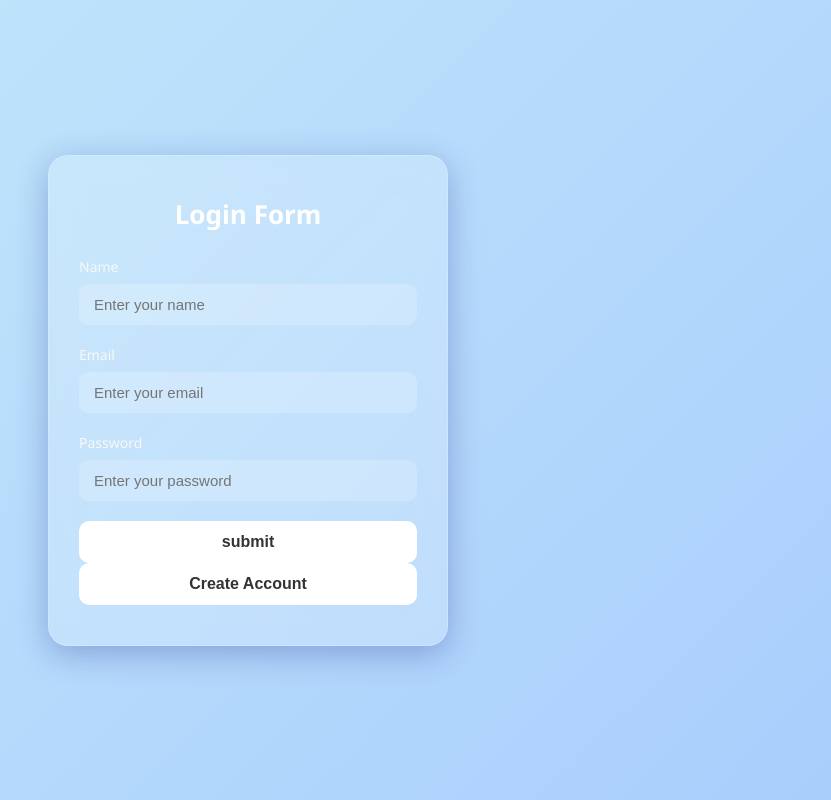
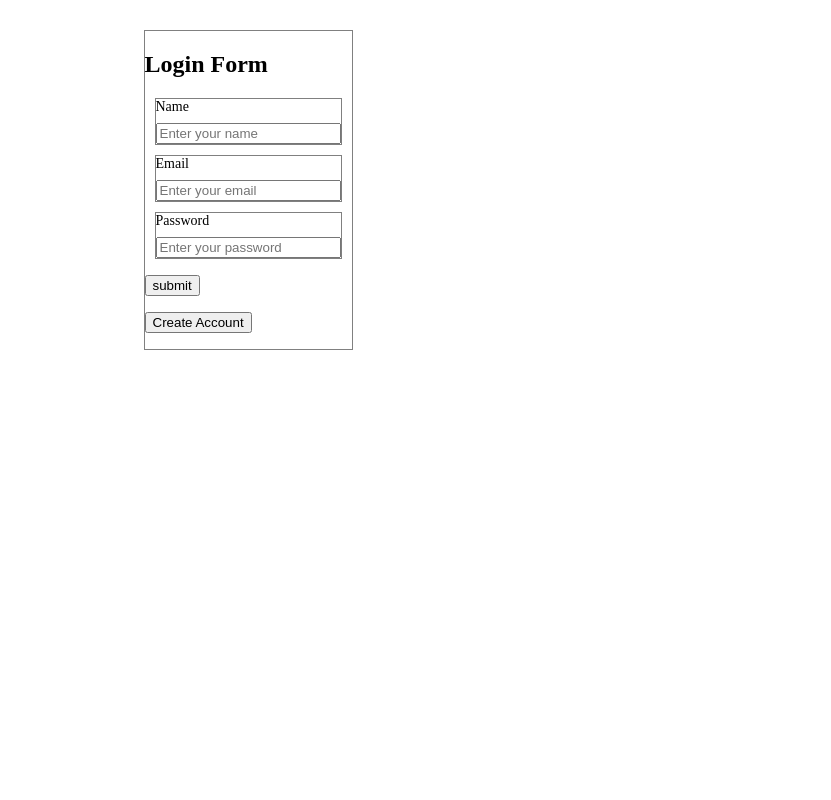
Before and after one commit to KandulaHemasri/KandulaHemasri.github.io, a plain HTML site: page p1/index.html in a window 1280 px wide. Shown: the whole page, without its empty margins (392-1223 px from the left). Drawn offline with Linux system fonts and the light colour scheme.

Commit message:
Update style.css

```diff
--- a/p1/style.css
+++ b/p1/style.css
@@ -1,52 +1,19 @@
-/* Reset */
-* {
-  margin: 0;
-  padding: 0;
-  box-sizing: border-box;
+.container{
+    display: flex;
+    justify-content: center;
+    border: 2px;
+    margin: 20px;
+
 }
 
-/* Body with animated gradient background */
-body {
-  font-family: 'Segoe UI', Tahoma, Geneva, Verdana, sans-serif;
-  height: 100vh;
-  display: flex;
-  justify-content: center;
-  align-items: center;
-  background: linear-gradient(-45deg, #ffecd2, #fcb69f, #a1c4fd, #c2e9fb);
-  background-size: 400% 400%;
-  animation: gradient 15s ease infinite;
+.container div{
+    align-items: center;
+    border: 1px solid gray;
+    margin: 10px;
 }
 
-/* @keyframes gradient {
-  0% { background-position: 0% 50%; }
-  50% { background-position: 100% 50%; }
-  100% { background-position: 0% 50%; }
-} */
 
-/* Glass-like card container */
-.container {
-  backdrop-filter: blur(15px);
-  background: rgba(255, 255, 255, 0.2);
-  border-radius: 20px;
-  box-shadow: 0 8px 32px rgba(31, 38, 135, 0.3);
-  padding: 40px 30px;
-  width: 100%;
-  max-width: 400px;
-  color: #fff;
-  border: 1px solid rgba(255, 255, 255, 0.2);
-}
-
-/* Title */
-h2 {
-  text-align: center;
-  margin-bottom: 25px;
-  font-size: 26px;
-  font-weight: 700;
-  color: #fff;
-}
-
-/* Form Fields */
-.form-group {
+form-group {
   margin-bottom: 20px;
 }
 
@@ -54,77 +21,6 @@ label {
   font-size: 14px;
   display: block;
   margin-bottom: 8px;
-  color: #f8f8f8;
+  color: black;
   font-weight: 500;
 }
-
-input {
-  width: 100%;
-  padding: 12px 15px;
-  font-size: 15px;
-  border: none;
-  border-radius: 10px;
-  background: rgba(255, 255, 255, 0.2);
-  color: #fff;
-  /* transition: background 0.3s, box-shadow 0.3s; */
-}
-
-input:focus {
-  outline: none;
-  background: rgba(255, 255, 255, 0.3);
-  box-shadow: 0 0 5px #fff;
-}
-
-/* Button */
-button {
-  width: 100%;
-  padding: 12px;
-  background: #ffffff;
-  color: #333;
-  font-weight: bold;
-  border: none;
-  border-radius: 10px;
-  font-size: 16px;
-  cursor: pointer;
-  transition: all 0.3s ease;
-}
-
-button:hover {
-  background: #f4f4f4;
-  transform: translateY(-1px);
-  box-shadow: 0 4px 12px rgba(0, 0, 0, 0.15);
-}
-
-/* Toggle login/signup */
-.toggle {
-  text-align: center;
-  margin-top: 20px;
-  font-size: 14px;
-  color: black;
-}
-
-.toggle a {
-  color:black;
-  cursor: pointer;
-  font-weight: 600;
-  text-decoration: underline;
-}
-
-/* Message */
-.message {
-  text-align: center;
-  margin-top: 15px;
-  font-size: 14px;
-  font-weight: bold;
-  transition: 0.3s ease;
-}
-
-/* For smaller screens */
-@media (max-width: 480px) {
-  .container {
-    padding: 30px 20px;
-  }
-  h2 {
-    font-size: 22px;
-  }
-}
```
